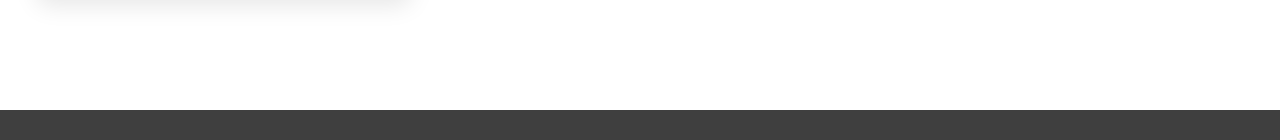
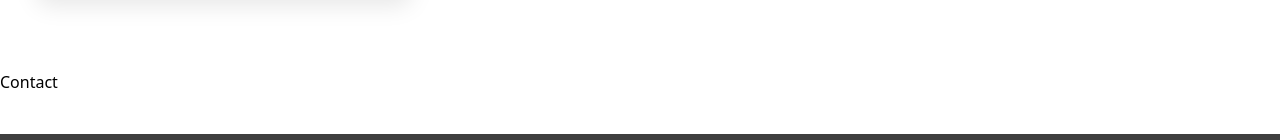
Before and after one commit to thiagokilu/portifolio-react, a Next.js app: page / in a window 1280 px wide. Shown: the part 2848-2988 px from the top of the page. Built offline with nearby package versions, Linux system fonts and the light colour scheme.

Commit message:
remove contact page

```diff
--- a/components/header.tsx
+++ b/components/header.tsx
@@ -33,7 +33,7 @@ export function Header() {
 						<Link href="#page__title">Projetos</Link>
 					</li>
 					<li>
-						<Link href="../contact">Contact</Link>
+						<Link href="#contact__title">Contact</Link>
 					</li>
 				</ul>
 			</div>
--- a/src/app/page.tsx
+++ b/src/app/page.tsx
@@ -54,6 +54,7 @@ export default function Home() {
 					<CardGroup />
 				</div>
 			</main>
+			<h2 id="contact__title">Contact</h2>
 			<ContactForm />
 			<Footer />
 		</div>
```
Also changed, not shown: src/app/contact/page.tsx (added).
